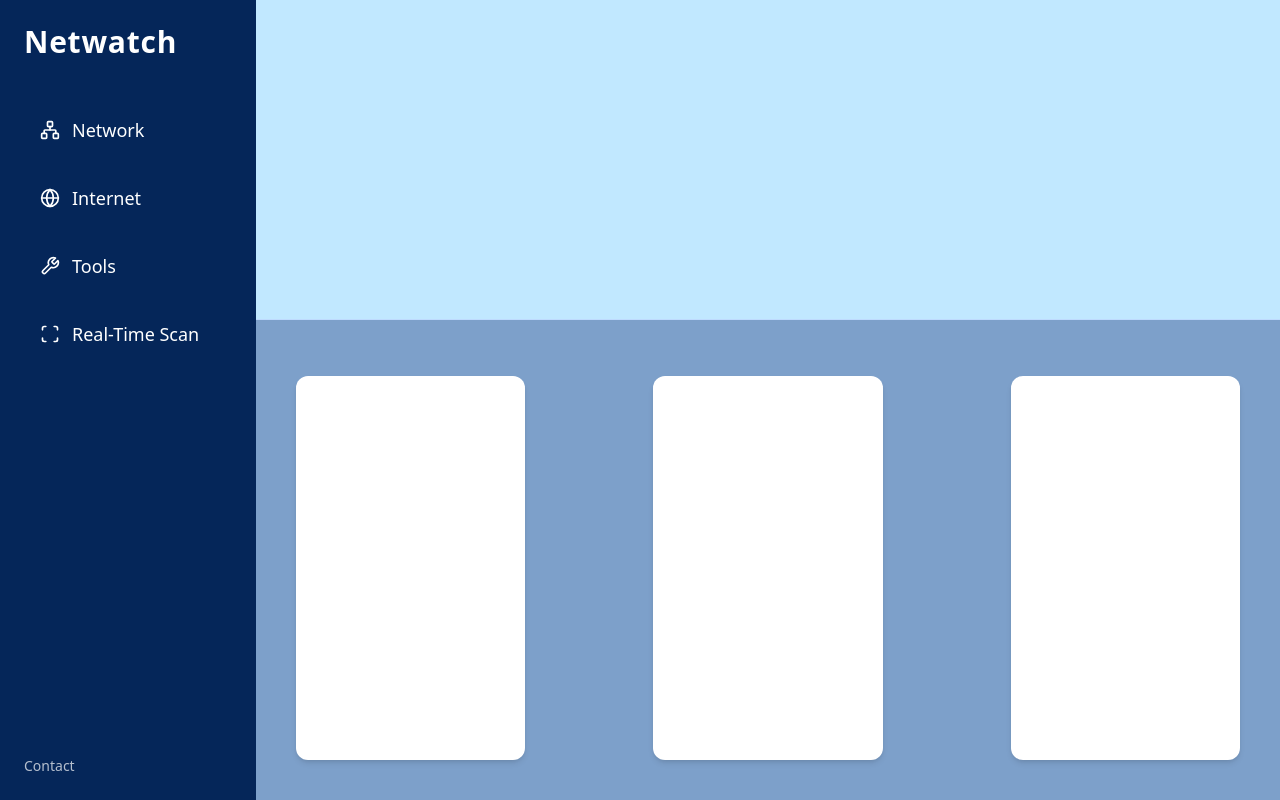
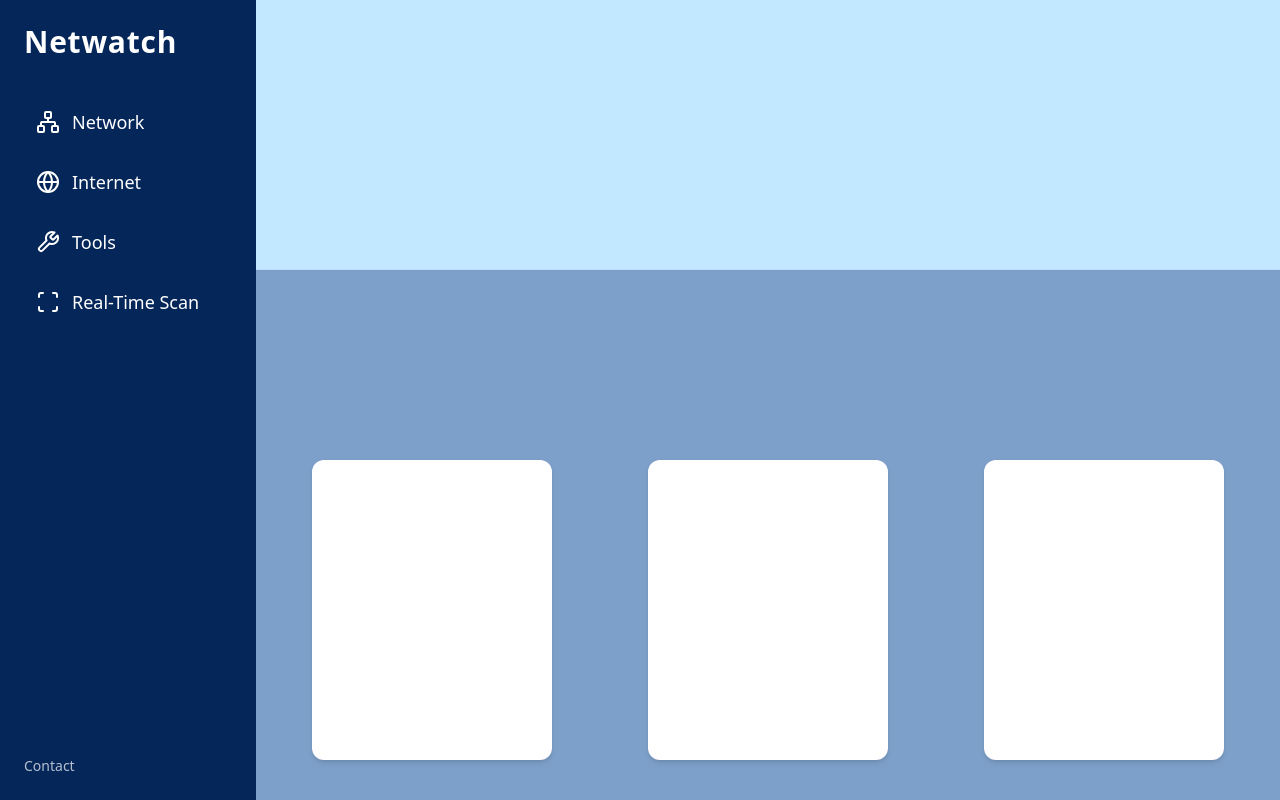
Before and after one commit to otkoke1/netwatch, a React (Vite) app in the folder frontend/: page / in a window 1280 px wide. Built offline with nearby package versions, Linux system fonts and the light colour scheme; a web font is replaced by a local one.

Commit message:
desgn test

```diff
--- a/frontend/src/pages/HomePage.jsx
+++ b/frontend/src/pages/HomePage.jsx
@@ -1,74 +1,43 @@
-import { useState, useEffect } from "react";
 import { Link } from "react-router-dom";
 import { Network, Globe, Wrench, Scan } from "lucide-react";
-
-// Custom hook for window dimensions
-function useWindowDimensions() {
-  const [dimensions, setDimensions] = useState({
-    width: window.innerWidth,
-    height: window.innerHeight,
-  });
-
-  useEffect(() => {
-    function handleResize() {
-      setDimensions({
-        width: window.innerWidth,
-        height: window.innerHeight,
-      });
-    }
-    window.addEventListener("resize", handleResize);
-    return () => window.removeEventListener("resize", handleResize);
-  }, []);
-
-  return dimensions;
-}
 
 function SidebarLink({ to, icon: Icon, children }) {
   return (
     <Link
       to={to}
-      className="flex items-center gap-3 px-4 py-2 rounded transition duration-200 hover:bg-[#1B3C73] hover:underline mb-6 text-white"
+      className="flex items-center gap-3 px-3 py-2 rounded transition duration-200 hover:bg-[#1B3C73] hover:underline mb-4 text-white text-lg"
     >
-      {Icon && <Icon size={20} />}
+      {Icon && <Icon size={24} />}
       {children}
     </Link>
   );
 }
 
 export default function HomePage() {
-  const { width } = useWindowDimensions();
-
-  // Set breakpoints
-  const isMobile = width < 768;
-  const isTablet = width >= 768 && width < 1024;
-  const isLarge = width >= 1024; // laptop and desktop
-
-  const boxHeight = isLarge
-    ? "h-96" // same height for laptop/desktop
-    : isTablet
-    ? "h-80"
-    : "h-64";
-
-  const gridCols = isLarge
-    ? "grid-cols-3" // always 3 columns for laptop/desktop
-    : isTablet
-    ? "grid-cols-2"
-    : "grid-cols-1";
-
-  const boxes = Array.from({ length: 3 });
+  const boxes = Array.from({ length: 3 }, (_, i) => i);
 
   return (
     <div className="flex h-screen w-screen font-sans">
       {/* Sidebar */}
-      <aside className="w-full md:w-1/5 bg-[#052659] text-white p-6 shadow-lg">
+      <aside className="w-1/5 bg-[#052659] text-white p-6 shadow-lg min-w-[180px]">
         <div className="flex flex-col h-full justify-between">
           <div>
-            <h1 className="text-3xl font-bold mb-12 tracking-wide">Netwatch</h1>
-            <nav className="text-lg">
-              <SidebarLink to="/network" icon={Network}>Network</SidebarLink>
-              <SidebarLink to="/internet" icon={Globe}>Internet</SidebarLink>
-              <SidebarLink to="/tools" icon={Wrench}>Tools</SidebarLink>
-              <SidebarLink to="/rtscan" icon={Scan}>Real-Time Scan</SidebarLink>
+            <h1 className="text-3xl font-bold mb-10 tracking-wide">
+              Netwatch
+            </h1>
+            <nav>
+              <SidebarLink to="/network" icon={Network}>
+                Network
+              </SidebarLink>
+              <SidebarLink to="/internet" icon={Globe}>
+                Internet
+              </SidebarLink>
+              <SidebarLink to="/tools" icon={Wrench}>
+                Tools
+              </SidebarLink>
+              <SidebarLink to="/rtscan" icon={Scan}>
+                Real-Time Scan
+              </SidebarLink>
             </nav>
           </div>
           <div className="mt-10 text-sm opacity-70">
@@ -77,13 +46,16 @@ export default function HomePage() {
         </div>
       </aside>
 
-      {/* Main */}
+      {/* Main Content */}
       <main className="flex-1 flex flex-col bg-[#C1E8FF] font-sans">
-        <div className="h-[40%] min-h-[200px] border-b border-blue-200" />
-        <div className="h-[60%] bg-[#7DA0CA] flex items-end justify-center px-2 md:px-6 pb-6">
-          <div className={`max-w-6xl w-full grid grid-cols-1 md:grid-cols-2 lg:grid-cols-3 gap-x-12 md:gap-x-24 lg:gap-x-32 gap-y-8 p-3.5 md:p-4`}>
-            {boxes.map((_, idx) => (
-              <div key={idx} className={`bg-white rounded-xl shadow-md ${boxHeight}`} />
+        <div className="min-h-[270px] bg-[#C1E8FF] border-b border-blue-200" />
+        <div className="flex-grow bg-[#7DA0CA] flex items-end justify-center px-6 pb-6">
+          <div className="max-w-6xl w-full grid grid-cols-3 gap-x-16 gap-y-6 p-4">
+            {boxes.map((idx) => (
+              <div
+                key={idx}
+                className="bg-white rounded-xl shadow-md w-[240px] h-[300px] mx-auto"
+              />
             ))}
           </div>
         </div>
```
